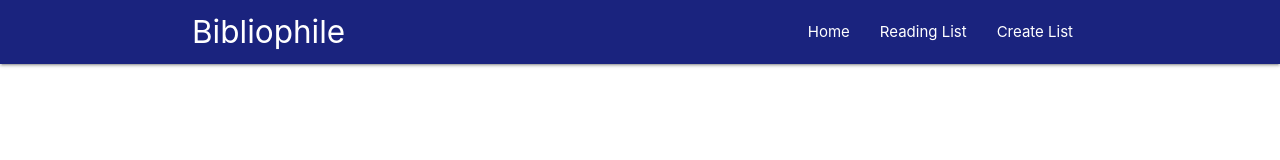
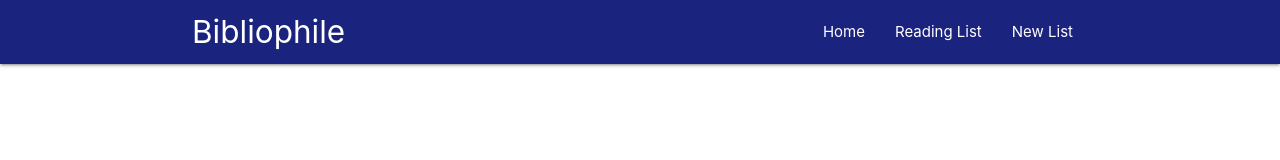
Before and after one commit to shab-k/bibliophile, a React (Create React App) app: page / in a window 1280 px wide. Shown: the top 160 px of the page. Built offline with nearby package versions, Linux system fonts and the light colour scheme.

Commit message:
changed navbar link name

```diff
--- a/src/components/layout/Navbar.js
+++ b/src/components/layout/Navbar.js
@@ -9,7 +9,7 @@ const Navbar = () => {
         <ul className="right">
           <li><NavLink exact to="/">Home</NavLink></li>
           <li><NavLink to='/reading-list'>Reading List</NavLink></li>
-          <li><NavLink to='/create-list'>Create List</NavLink></li>
+          <li><NavLink to='/create-list'>New List</NavLink></li>
         </ul>
       </div>
     </nav>
```
